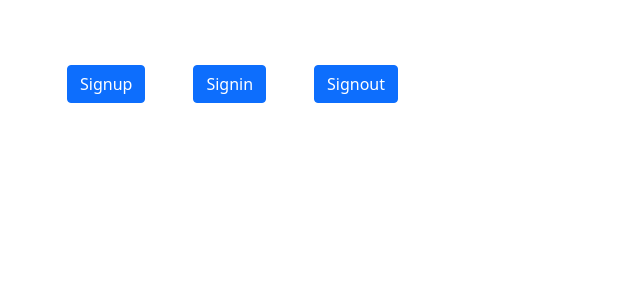
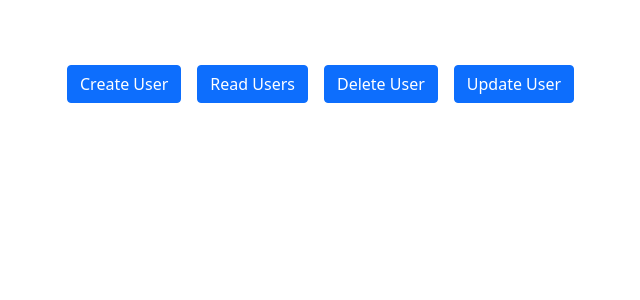
Before and after one commit to master-dhanesh/mern2morningreact, a React (Create React App) app: page / in a window 1280 px wide. Shown: the top 300 px of the page, without its empty margins (20-660 px from the left). Built offline with nearby package versions, Linux system fonts and the light colour scheme; no server answers.

Commit message:
FIRESTORE FIREBASE

```diff
--- a/src/App.js
+++ b/src/App.js
@@ -1,73 +1,73 @@
-import React, { useEffect, useState } from "react";
 import app from "./firebase";
 import {
-    getAuth,
-    createUserWithEmailAndPassword,
-    signInWithEmailAndPassword,
-    onAuthStateChanged,
-    signOut,
-} from "firebase/auth";
+    addDoc,
+    collection,
+    deleteDoc,
+    getDocs,
+    getFirestore,
+    doc,
+    setDoc,
+} from "firebase/firestore";
 
 const App = () => {
-    const [loggedin, setLoggedin] = useState(false);
-    const auth = getAuth(app);
+    const db = getFirestore(app);
+    const schema = collection(db, "user");
 
-    useEffect(() => {
-        restoresession();
-        if (!loggedin) console.log("User Unauthenticated");
-        else console.log("User Authenticated");
-    }, [loggedin]);
-
-    const restoresession = async () => {
-        onAuthStateChanged(auth, (user) => {
-            if (user) {
-                setLoggedin(true);
-            }
-        });
-    };
-
-    const signup = async () => {
+    const CreateUser = async () => {
         try {
-            const userinfo = await createUserWithEmailAndPassword(
-                auth,
-                "dhanesh@gmail.com",
-                "1234567890"
-            );
-            setLoggedin(true);
-            console.log(userinfo);
-        } catch (error) {
-            console.log(error);
-        }
-    };
-
-    const signin = async () => {
-        try {
-            const userinfo = await signInWithEmailAndPassword(
-                auth,
-                "dhanesh@gmail.com",
-                "1234567890"
-            );
-            setLoggedin(true);
-            console.log(userinfo);
+            const docref = await addDoc(schema, {
+                username: "Smith",
+                city: "UAE",
+            });
+            console.log("User Created.", docref.id);
         } catch (error) {
             console.log(error.message);
         }
     };
 
-    const signout = async () => {
-        await signOut(auth);
+    const ReadUsers = async () => {
+        try {
+            const docs = await getDocs(schema);
+            const allusers = [];
+            docs.forEach((doc) => {
+                allusers.push({ id: doc.id, ...doc.data() });
+            });
+            console.log(allusers);
+        } catch (error) {
+            console.log(error.message);
+        }
+    };
+
+    const DeleteUser = async () => {
+        try {
+            await deleteDoc(doc(schema, "nOUAKJGWFq9b7937Z6lt"));
+            console.log("User Deleted");
+        } catch (error) {
+            console.log(error.message);
+        }
+    };
+
+    const UpdateUser = async () => {
+        await setDoc(doc(schema, "sjFBIFEkXwLFzwKhxXvZ"), {
+            username: "Jenney json",
+            city: "UAE",
+        });
+        console.log("User Updated");
     };
 
     return (
-        <div className="container alert mt-5 ">
-            <button onClick={signup} className="btn btn-primary me-5">
-                Signup
+        <div className="container mt-5 alert">
+            <button onClick={CreateUser} className="btn btn-primary me-3">
+                Create User
             </button>
-            <button onClick={signin} className="btn btn-primary me-5">
-                Signin
+            <button onClick={ReadUsers} className="btn btn-primary me-3">
+                Read Users
             </button>
-            <button onClick={signout} className="btn btn-primary me-5">
-                Signout
+            <button onClick={DeleteUser} className="btn btn-primary me-3">
+                Delete User
+            </button>
+            <button onClick={UpdateUser} className="btn btn-primary me-3">
+                Update User
             </button>
         </div>
     );
```
